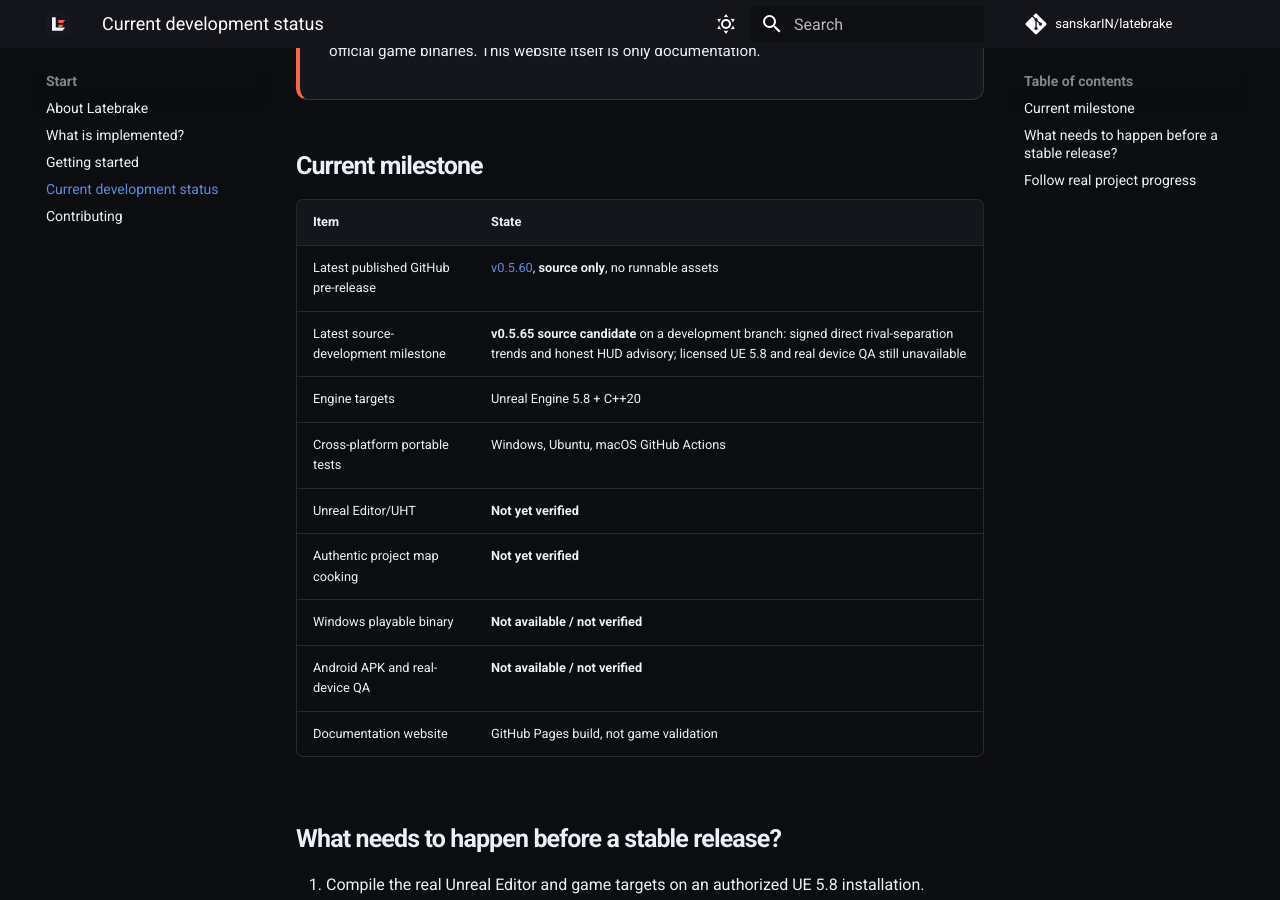
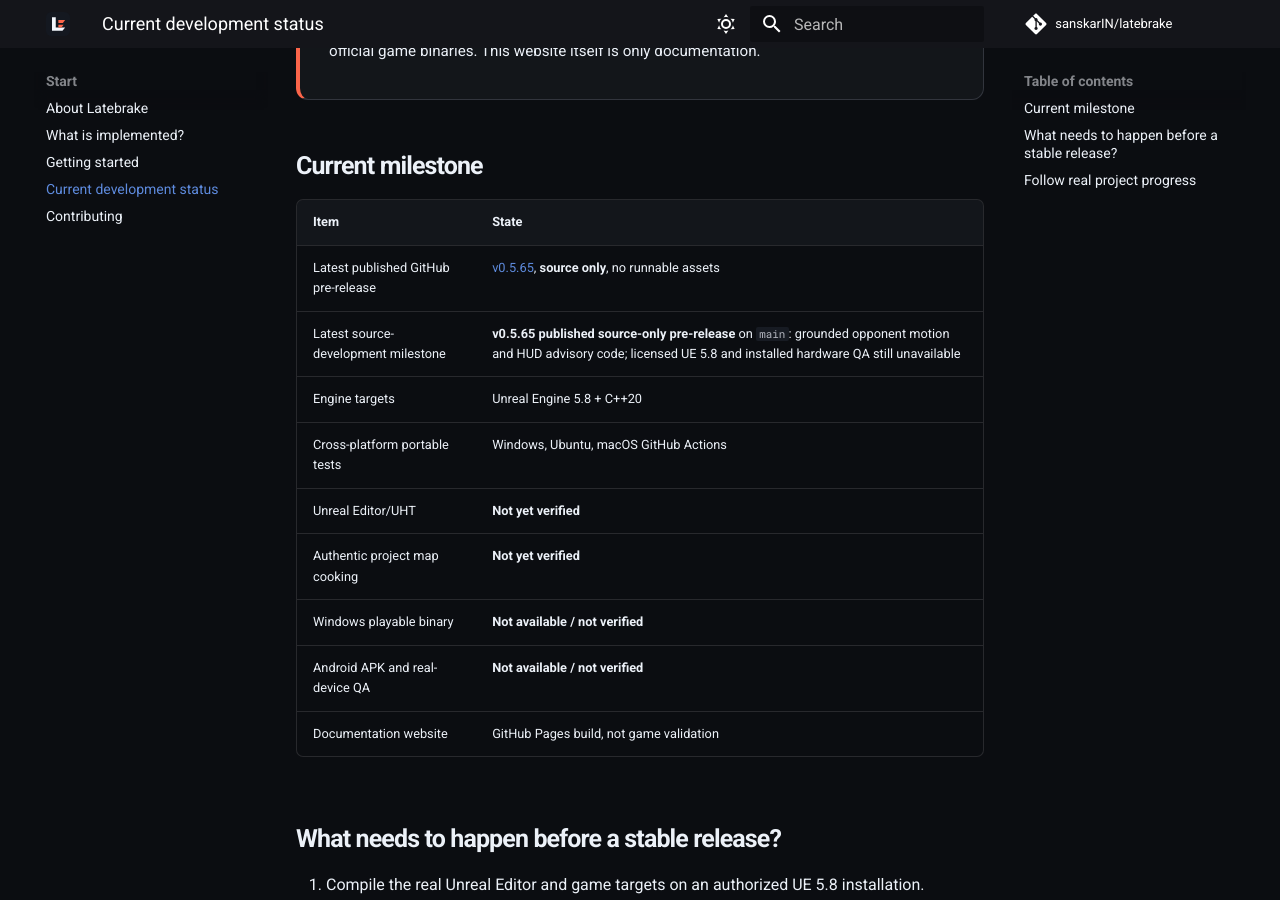
Before and after one commit to sanskarIN/latebrake, an MkDocs documentation site: the page built from docs/development-status.md, in a window 1280 px wide and 900 px high, scrolled down 308 px. Built offline with MkDocs 1.6.1 and Material for MkDocs 9.7.7, drawn with Linux system fonts in a browser that asks for light colours; comment, search, counter and statistics services are not loaded.

Commit message:
docs(status-site): distinguish confirmed published tag from unverified game build

```diff
--- a/docs/development-status.md
+++ b/docs/development-status.md
@@ -9,8 +9,8 @@
 
 | Item | State |
 | --- | --- |
-| Latest published GitHub pre-release | [v0.5.60](https://github.com/sanskarIN/latebrake/releases/tag/v0.5.60), **source only**, no runnable assets |
-| Latest source-development milestone | **v0.5.65 source candidate** on a development branch: signed direct rival-separation trends and honest HUD advisory; licensed UE 5.8 and real device QA still unavailable |
+| Latest published GitHub pre-release | [v0.5.65](https://github.com/sanskarIN/latebrake/releases/tag/v0.5.65), **source only**, no runnable assets |
+| Latest source-development milestone | **v0.5.65 published source-only pre-release** on `main`: grounded opponent motion and HUD advisory code; licensed UE 5.8 and installed hardware QA still unavailable |
 | Engine targets | Unreal Engine 5.8 + C++20 |
 | Cross-platform portable tests | Windows, Ubuntu, macOS GitHub Actions |
 | Unreal Editor/UHT | **Not yet verified** |
```
